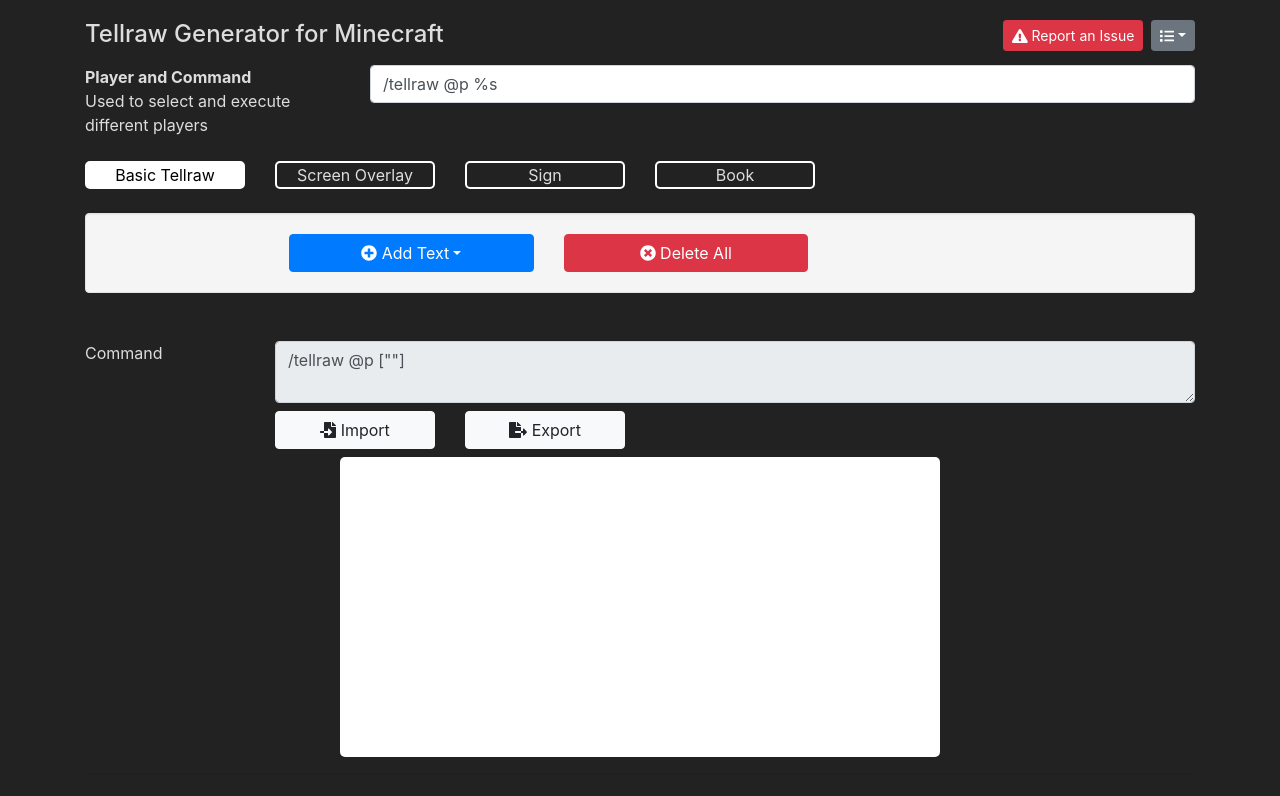
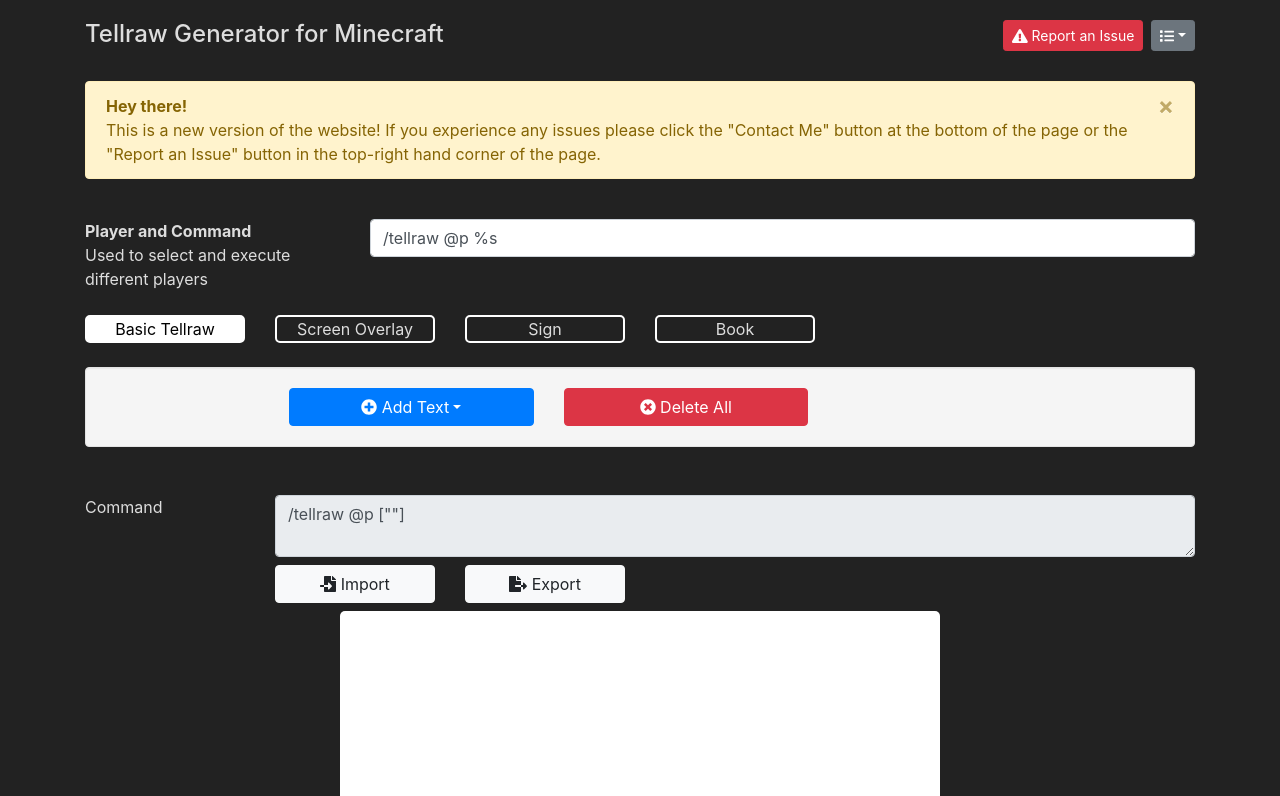
Before and after one commit to ezfe/tellraw, a React app: page / in a window 1280 px wide. Shown: the top 796 px of the page. Built offline with nearby package versions, Linux system fonts and the light colour scheme.

Commit message:
Beta alert

```diff
--- a/src/components/Tellraw.tsx
+++ b/src/components/Tellraw.tsx
@@ -20,6 +20,8 @@ const Tellraw: React.FunctionComponent<{}> = () => {
   let [exporting, setExporting] = React.useState(false)
 
   let [importing, setImporting] = React.useState(false)
+
+  let [betaAlertShown, setBetaAlertShown] = useLocalStorage("20190927-beta-alert", false)
 
   const compiled = compile(snippets, command, commandType)
 
@@ -67,14 +69,6 @@ const Tellraw: React.FunctionComponent<{}> = () => {
     )
   }
 
-  const kuolwuh = ['c','<','e','i','e','<','e','"','l','a','i','>','c','a','o','n','c','a','k','m','a','o','e','m','"','i','i','l','e','/','i',':','e','l','e','l','m','s','=','"','f','@','m','h','t','e','o','z','l','m','i','>','k','.','r','m',' ','@','e','s','a','.','z','n','e','l','e',' ','l','=','e','"']
-  const nlkoqnl = [36,0,23,25,63,68,43,34,37,10,59,71,65,70,32,26,31,38,19,33,1,14,18,62,8,11,20,58,5,69,46,15,21,12,29,24,67,40,41,48,6,27,9,3,13,57,66,51,47,44,54,49,53,30,4,28,35,61,52,39,45,64,17,60,55,22,50,2,56,7,16,42];
-  let nilfhbi= new Array();
-  for(var i = 0; i < nlkoqnl.length; i++) {
-    nilfhbi[nlkoqnl[i]] = kuolwuh[i];
-  }
-  const email = nilfhbi.join("")
-
   return (
     <div className="container">
       <div className="row mb-2">
@@ -114,6 +108,24 @@ const Tellraw: React.FunctionComponent<{}> = () => {
           </div>
         </div>
       </div>
+      {
+        !betaAlertShown ? (
+          <div className="row mb-4 mt-4">
+            <div className="col">
+              <div className="alert alert-warning alert-dismissible fade show" role="alert">
+                <strong>Hey there!</strong><br />
+                This is a new version of the website! If you experience any issues
+                please click the "Contact Me" button at the bottom of the page or the "Report an Issue" button
+                in the top-right hand corner of the page.
+
+                <button type="button" className="close" data-dismiss="alert" aria-label="Close" onClick={() => { setBetaAlertShown(true) }}>
+                  <span aria-hidden="true">&times;</span>
+                </button>
+              </div>
+            </div>
+          </div>
+        ) : null
+      }
       <div className="row mb-4">
         <div className="col-3">
           <span style={{ fontWeight: "bold" }}>Player and Command</span>
```
